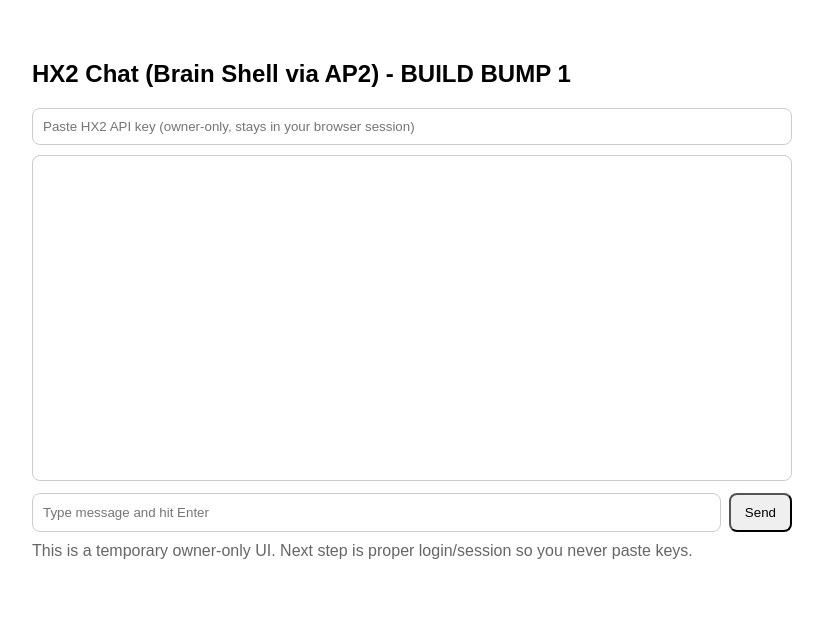
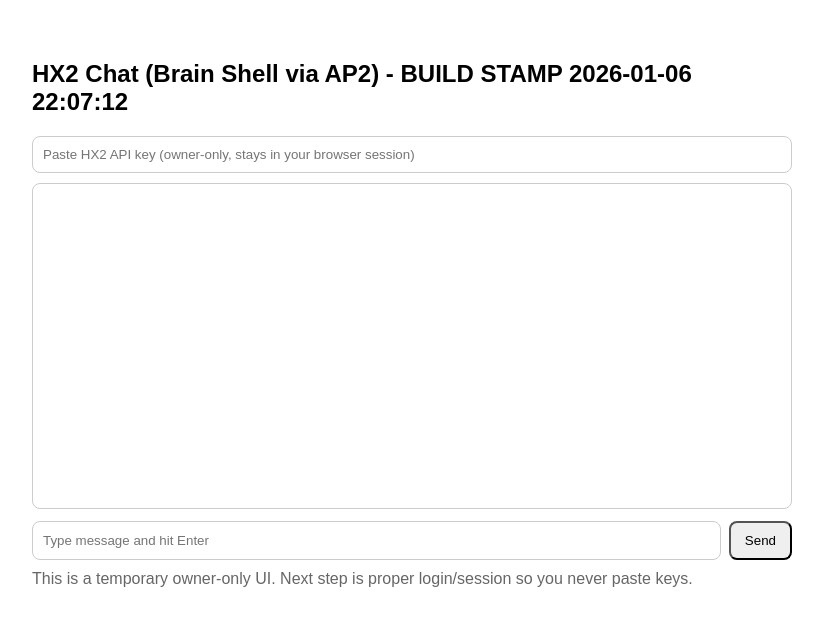
Before and after one commit to HX2IQ/hx2-vercel-starter, a Next.js app: page /chat in a window 1280 px wide. Shown: the top 626 px of the page, without its empty margins (228-1051 px from the left). Built offline with nearby package versions, Linux system fonts and the light colour scheme.

Commit message:
Force /chat dynamic (App Router) + stamp

```diff
--- a/app/chat/page.tsx
+++ b/app/chat/page.tsx
@@ -43,7 +43,7 @@ export default function ChatPage() {
 
   return (
     <div style={{ maxWidth: 760, margin: "24px auto", padding: 16, fontFamily: "Arial" }}>
-      <h2>HX2 Chat (Brain Shell via AP2) - BUILD BUMP 1</h2>
+      <h2>HX2 Chat (Brain Shell via AP2) - BUILD STAMP 2026-01-06 22:07:12</h2>
 
       <div style={{ marginBottom: 10, display: "flex", gap: 8 }}>
         <input
```
